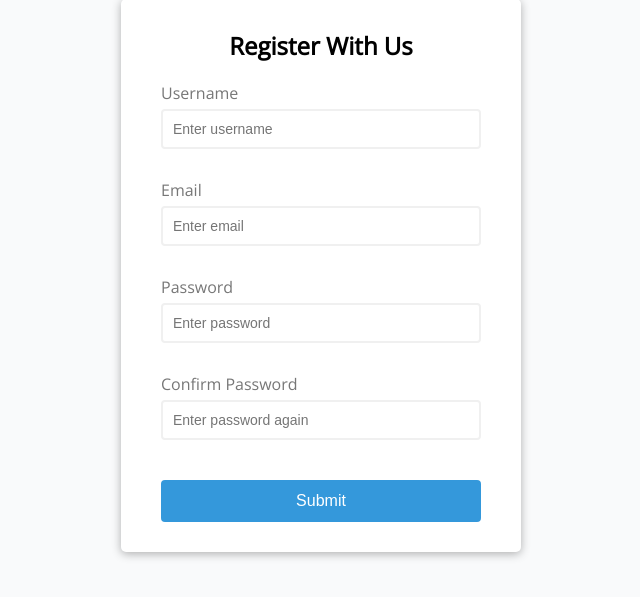
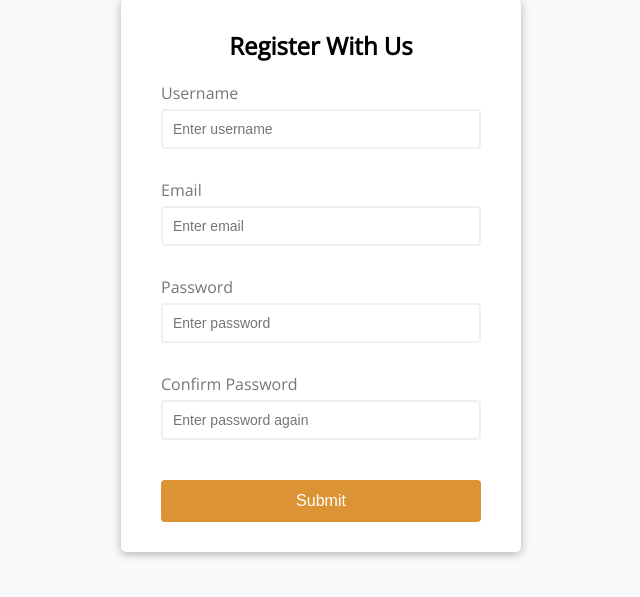
Before and after one commit to Klaynie/20-Mini-Javascript-Projects, a PHP site: page /form-validator/index.html in a window 1280 px wide. Shown: the part 125-722 px from the top of the page, without its empty margins (319-959 px from the left). Run offline with PHP 8.4, Linux system fonts and the light colour scheme.

Commit message:
Changed Button Color

```diff
--- a/form-validator/style.css
+++ b/form-validator/style.css
@@ -83,8 +83,8 @@ h2 {
 
 .form button {
   cursor: pointer;
-  background-color: #3498db;
-  border: 2px solid #3498db;
+  background-color: #db9334;
+  border: 2px solid #db9334;
   border-radius: 4px;
   color: #fff;
   display: block;
```
